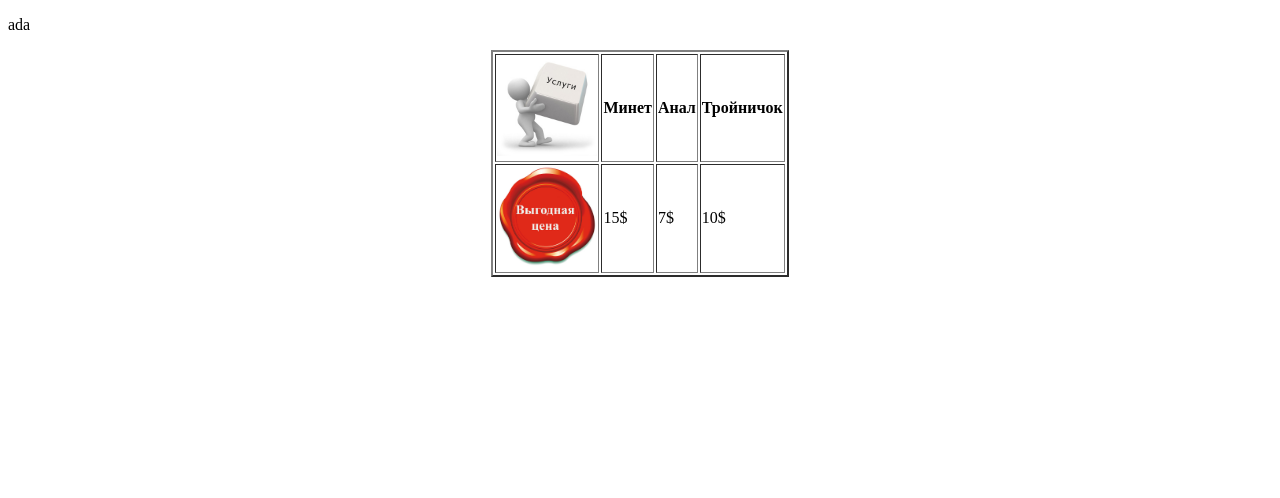
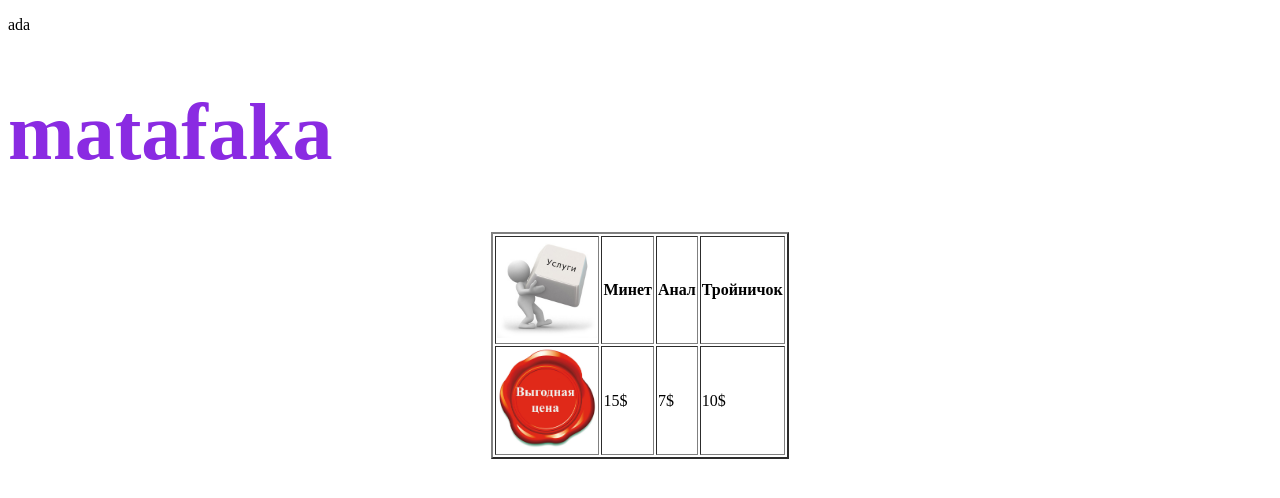
Before and after one commit to itsbelarusky/codrep, a plain HTML site: page index.html in a window 1280 px wide. Shown: the part 260-758 px from the top of the page. Drawn offline with Linux system fonts and the light colour scheme.

Commit message:
added h1 test

```diff
--- a/index.html
+++ b/index.html
@@ -40,6 +40,7 @@
                     <td>7$</td>
                     <td>10$</td>
                     <p>ada</p>
+                    <h1>matafaka</h1>
                 </tr>
             </tbody>
         </table>
```
